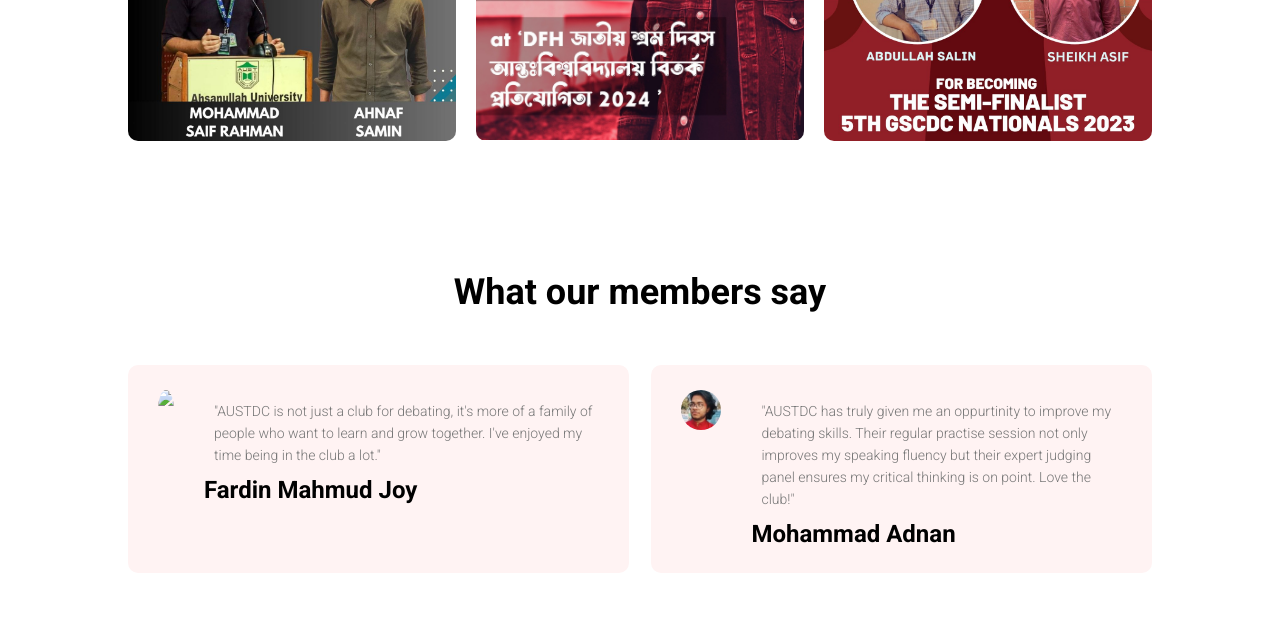
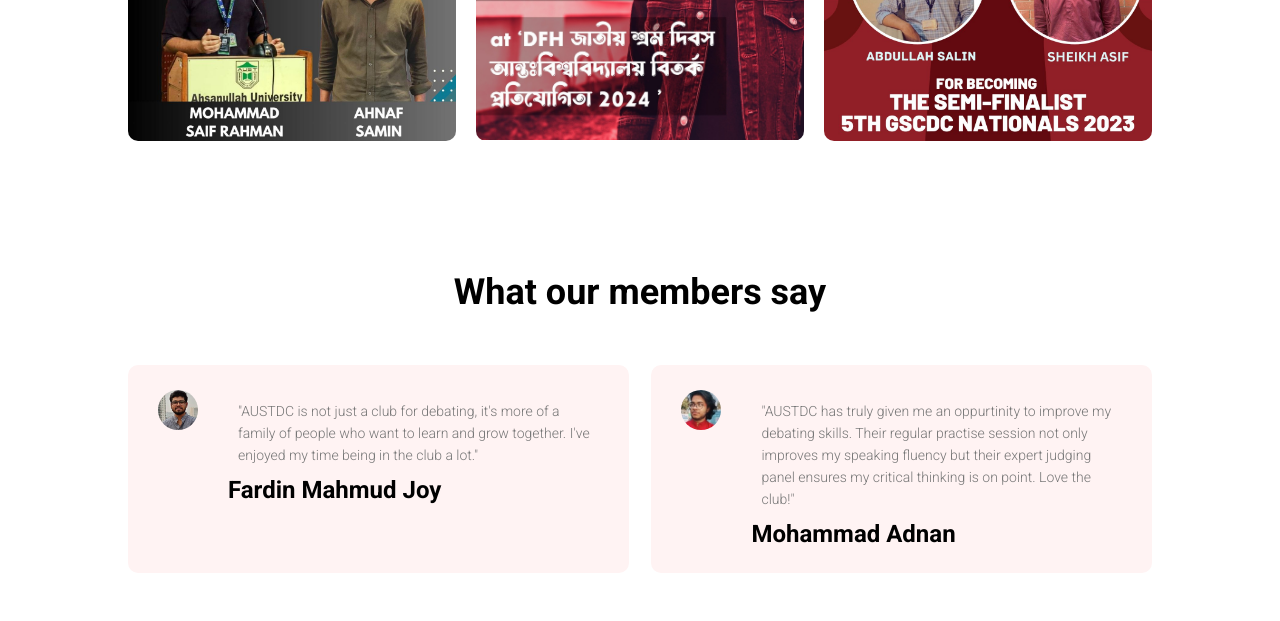
Before and after one commit to Adnann07/DebateClubAUST, a plain HTML site: page index.html in a window 1280 px wide. Shown: the part 2772-3393 px from the top of the page. Drawn offline with Linux system fonts and the light colour scheme.

Commit message:
Update index.html

```diff
--- a/index.html
+++ b/index.html
@@ -116,7 +116,7 @@
 
             <div class="row">
                 <div class="testimonial-col">
-            <img src="images/f">
+            <img src="images/f.jpg">
             <div>
                 <p>
                         "AUSTDC is not just a club for debating, it's more of a family of people who want to learn and grow together. I've enjoyed my time being in the club a lot."
```
